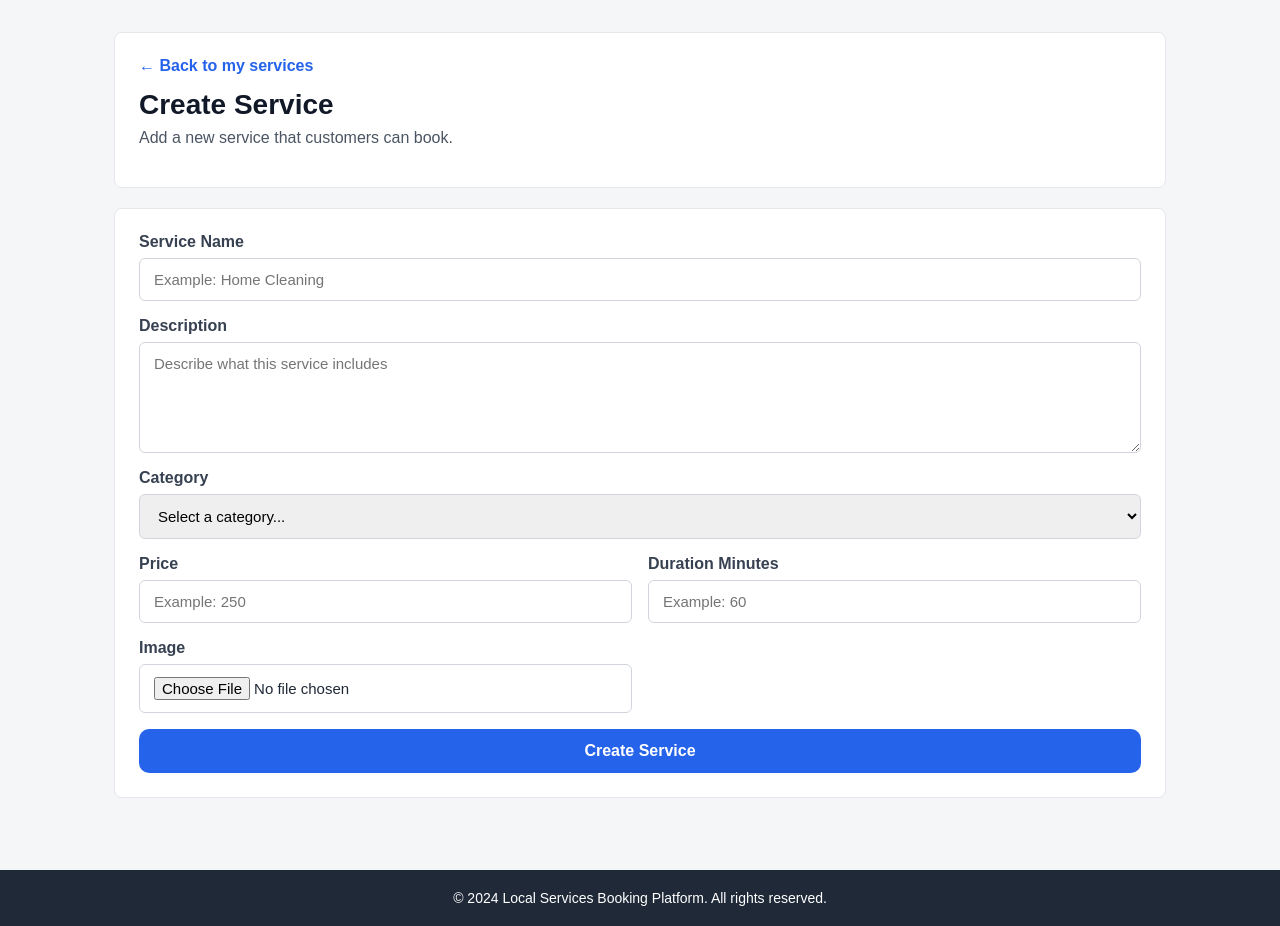
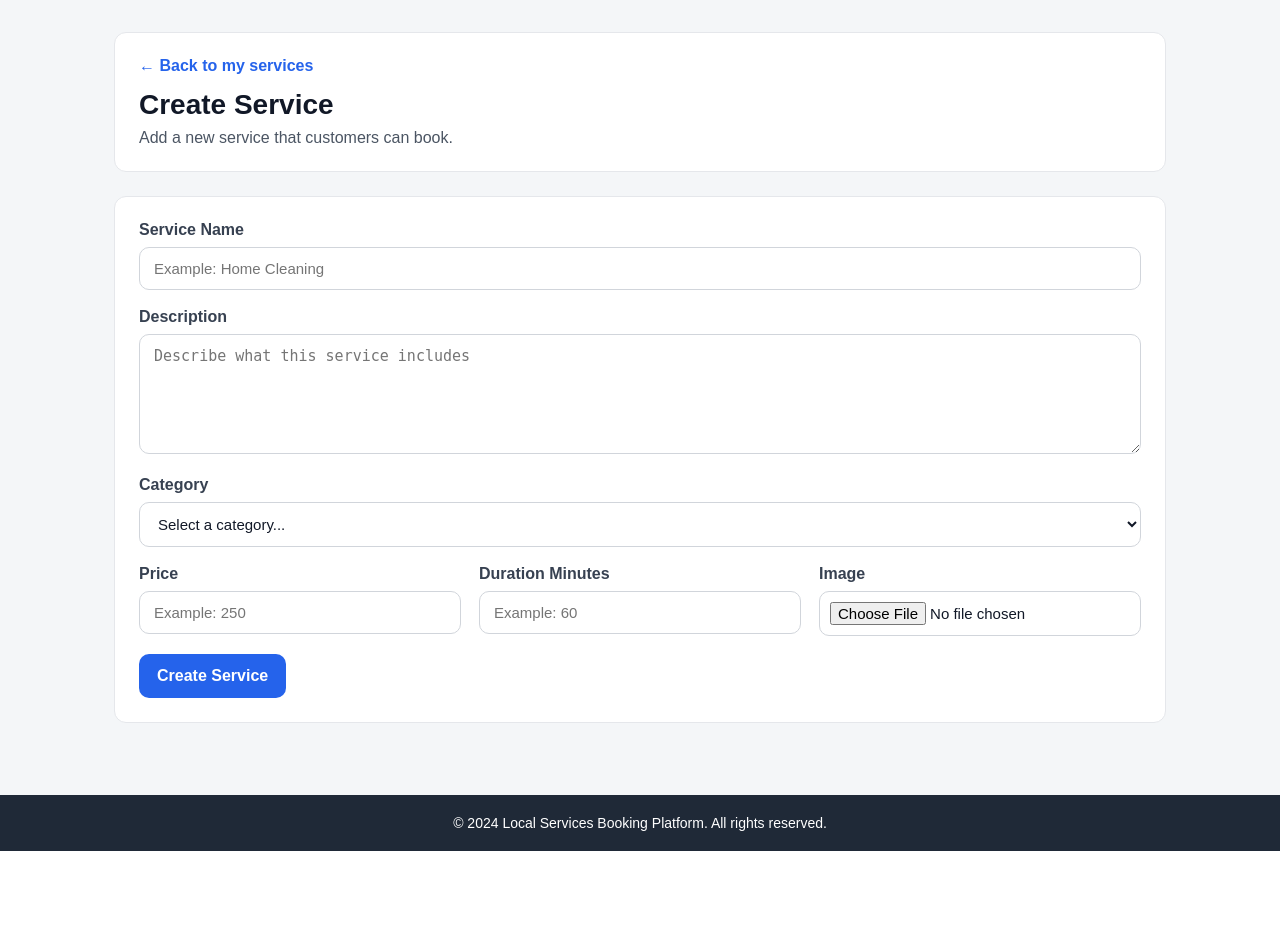
Before and after one commit to mostafa2742002/Local-Services-Booking-Platform, a Flask app: template app/templates/services/create.html in a window 1280 px wide. Shown: the part 56-982 px from the top of the page. After the commit the page ends 907 px from the top, so only its background shows below. Run offline with Flask 3, Linux system fonts and the light colour scheme; the template is opened without the code that fills it, so the values that code supplies are empty; some libraries are stand-ins or nearby versions.

Commit message:
Add service creation styles and update stylesheet reference for improved UI

```diff
--- a/app/static/css/service/service_create.css
+++ b/app/static/css/service/service_create.css
@@ -0,0 +1,114 @@
+.page-header {
+    background: #ffffff;
+    border: 1px solid #e5e7eb;
+    border-radius: 12px;
+    padding: 24px;
+    margin-bottom: 24px;
+}
+
+.back-link {
+    display: inline-block;
+    margin-bottom: 14px;
+    color: #2563eb;
+    font-weight: 700;
+}
+
+.back-link:hover {
+    color: #1d4ed8;
+}
+
+.page-header h1 {
+    margin: 0 0 8px;
+    font-size: 28px;
+    color: #111827;
+}
+
+.page-header p {
+    margin: 0;
+    color: #4b5563;
+    font-size: 16px;
+}
+
+.form-card {
+    background: #ffffff;
+    border: 1px solid #e5e7eb;
+    border-radius: 12px;
+    padding: 24px;
+}
+
+.service-form {
+    width: 100%;
+}
+
+.form-group {
+    margin-bottom: 18px;
+}
+
+.form-group label {
+    display: block;
+    margin-bottom: 8px;
+    color: #374151;
+    font-weight: 700;
+}
+
+.form-group input,
+.form-group textarea,
+.form-group select {
+    width: 100%;
+    padding: 12px 14px;
+    border: 1px solid #d1d5db;
+    border-radius: 10px;
+    font-size: 15px;
+    color: #111827;
+    background: #ffffff;
+}
+
+.form-group input:focus,
+.form-group textarea:focus,
+.form-group select:focus {
+    outline: none;
+    border-color: #2563eb;
+}
+
+.form-group textarea {
+    resize: vertical;
+    min-height: 120px;
+}
+
+.form-row {
+    display: grid;
+    grid-template-columns: repeat(3, 1fr);
+    gap: 18px;
+}
+
+.form-group input[type="file"] {
+    padding: 10px;
+    cursor: pointer;
+}
+
+.primary-btn {
+    border: none;
+    background: #2563eb;
+    color: #ffffff;
+    padding: 13px 18px;
+    border-radius: 10px;
+    font-size: 16px;
+    font-weight: 700;
+    cursor: pointer;
+}
+
+.primary-btn:hover {
+    background: #1d4ed8;
+}
+
+@media (max-width: 768px) {
+    .form-row {
+        grid-template-columns: 1fr;
+        gap: 0;
+    }
+
+    .page-header,
+    .form-card {
+        padding: 18px;
+    }
+}
--- a/app/templates/services/create.html
+++ b/app/templates/services/create.html
@@ -1,7 +1,7 @@
 {% extends "base.html" %}
 
 {% block styles %}
-    <link rel="stylesheet" href="{{ url_for('static', filename='css/services.css') }}">
+    <link rel="stylesheet" href="{{ url_for('static', filename='css/service/service_create.css') }}">
     <script src="{{ url_for('static', filename='js/services.js') }}" defer></script>
 {% endblock %}
 
@@ -17,7 +17,7 @@
 </section>
 
 <section class="form-card">
-    <form action="{{ url_for('services.submit_create_service_form') }}" method="post" class="service-form", enctype="multipart/form-data">
+    <form action="{{ url_for('services.submit_create_service_form') }}" method="post" class="service-form" enctype="multipart/form-data">
         <div class="form-group">
             <label for="name">Service Name</label>
             <input
```
